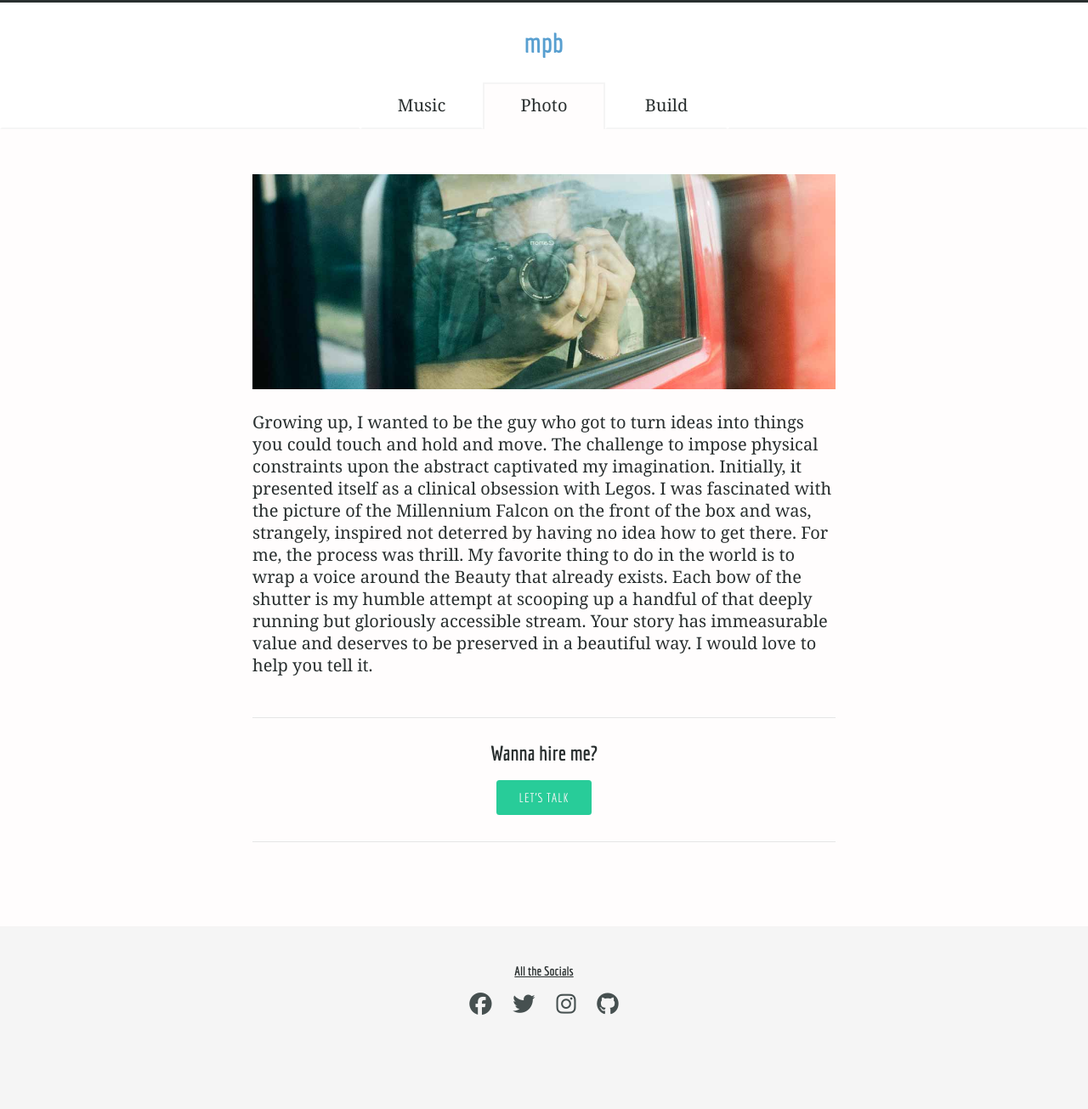
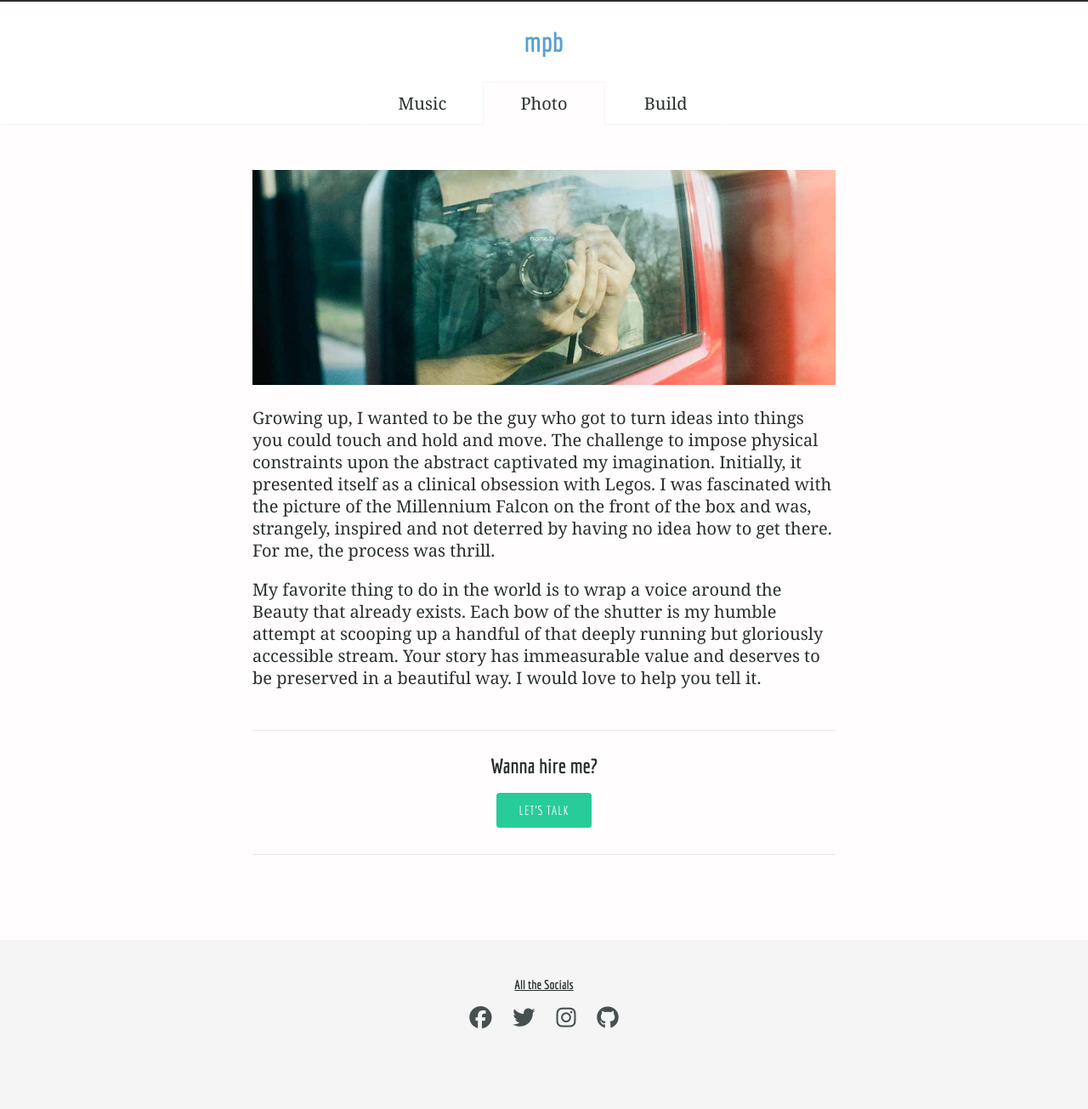
Before and after one commit to mattpbrock/mattpbrock.github.io, a Jekyll site: the page built from photo/index.html, in a window 1280 px wide. Shown: the whole page at 85% size. Built offline with Jekyll 4.4.1, drawn with Linux system fonts in a browser that asks for light colours; nearby versions of some CDN libraries; some web fonts are replaced; grey boxes are pictures that could not be loaded.

Commit message:
a few more tweaks

```diff
--- a/_sass/_layout/_nav.scss
+++ b/_sass/_layout/_nav.scss
@@ -4,7 +4,11 @@
 nav {
 
 	.nav {
-		display: flex;
+		display: -webkit-box;      /* OLD - iOS 6-, Safari 3.1-6 */
+	  display: -moz-box;         /* OLD - Firefox 19- (buggy but mostly works) */
+	  display: -ms-flexbox;      /* TWEENER - IE 10 */
+	  display: -webkit-flex;     /* NEW - Chrome */
+	  display: flex;             /* NEW, Spec - Opera 12.1, Firefox 20+ */
 		justify-content: center;
 		height: 100%;
 		margin: 0;
@@ -13,12 +17,20 @@
 
 		&__item {
 			@extend %nav__item;
-			flex: 1;
+			-webkit-box-flex: 1;      /* OLD - iOS 6-, Safari 3.1-6 */
+		  -moz-box-flex: 1;         /* OLD - Firefox 19- */
+		  -webkit-flex: 1;          /* Chrome */
+		  -ms-flex: 1;              /* IE 10 */
+		  flex: 1;                  /* NEW, Spec - Opera 12.1, Firefox 20+ */
 
 			&--spacer {
 				@include mq(mobile) { display: none; }
-				flex: 3;
 				@extend %nav__item;
+				-webkit-box-flex: 3;      /* OLD - iOS 6-, Safari 3.1-6 */
+			  -moz-box-flex: 3;         /* OLD - Firefox 19- */
+			  -webkit-flex: 3;          /* Chrome */
+			  -ms-flex: 3;              /* IE 10 */
+			  flex: 3;                  /* NEW, Spec - Opera 12.1, Firefox 20+ */
 			}
 
 			&--active {
@@ -33,7 +45,7 @@
 				@include mq(mobile) { padding: em($nav-link-pad-y) em($nav-link-pad-x--sm); }
 				display: inline-block;
 		    color: $color-text-base;
-				padding: em($nav-link-pad-y) em($nav-link-pad-x);
+				padding: em($nav-link-pad-y) em($nav-link-pad-x) em($nav-link-pad-y - 1px);
 				font-family: $font-stack-serif-yrsa;
 				font-weight: $font-weight-thin;
 			}
--- a/_sass/_utilities/_placeholders.scss
+++ b/_sass/_utilities/_placeholders.scss
@@ -7,11 +7,20 @@
 	box-sizing: border-box;
 	border: em($nav-border-width) solid transparent;
 	border-bottom: em($nav-border-width) solid $color-nav-border;
+/*
+	border-left-width: 0;
+	border-right-width: 0;
+*/
 	border-left-color: transparent;
 	border-right-color: transparent;
+
+	a {
+
+	}
 
 	&:not(.nav__item--active) a {
 		border-right: em($nav-border-width) solid transparent;
 		border-left: em($nav-border-width) solid transparent;
+// 		padding: em($nav-link-pad-y) em($nav-link-pad-x - 2 * $nav-border-width)
 	}
 }
--- a/_sass/_utilities/_variables.scss
+++ b/_sass/_utilities/_variables.scss
@@ -70,7 +70,7 @@
 $nav-link-pad-x--sm: 16px;
 $nav-link-pad-x: 25.9px;
 $nav-link-pad-y: 9.9px;
-$nav-border-width: 1.6px;
+$nav-border-width: 1.2px;
 
 //*	Transitions
 $transition-base: 51ms ease-out;
--- a/music/index.html
+++ b/music/index.html
@@ -10,7 +10,7 @@
 <p>Music has been part of who I am for a long, long time. Ever since my brother got his shiny red Flying V I've been enamored with the magical dance between notes and words.</p>
 
 <h3>My Album</h3>
-<p>I released my first studio album, <i>From the Land of Shadows</i> in March, 2013. Find it on <a href="https://itunes.apple.com/us/album/from-the-land-of-shadows/id608713713" title="Matt Brock's From the Land of Shadows on iTunes">iTunes</a>, <a href="https://open.spotify.com/album/5a8Rh1ZTDQeEZJwvHCXfsZ" title="Matt Brock's From the Land of Shadows on Spotify">Spotify</a>, and <a href="https://www.google.com/search?q=Matt+Brock+From+the+Land+of+Shadows" title="Just a Google search..." target="_blank">probably everywhere else</a>. If you'd like a physical copy, <a href="mailto:mattbrockmusic@gmail.com">let me know</a>; I'd be happy to mail you one!</p>
+<p>I released my first studio album, <i>From the Land of Shadows</i> in March, 2013. Listen below, or find it on <a href="https://itunes.apple.com/us/album/from-the-land-of-shadows/id608713713" title="Matt Brock's From the Land of Shadows on iTunes">iTunes</a>, <a href="https://open.spotify.com/album/5a8Rh1ZTDQeEZJwvHCXfsZ" title="Matt Brock's From the Land of Shadows on Spotify">Spotify</a>, and <a href="https://www.google.com/search?q=Matt+Brock+From+the+Land+of+Shadows" title="Just a Google search..." target="_blank">probably everywhere else</a>. If you'd like a physical copy, <a href="mailto:mattbrockmusic@gmail.com">let me know</a>; I'd be happy to mail you one!</p>
 <iframe class="spotify-player" src="https://open.spotify.com/embed?uri=spotify:album:5a8Rh1ZTDQeEZJwvHCXfsZ" width="300" height="442" frameborder="0" allowtransparency="true"></iframe>
 
 <h3>Leading Worship</h3>
--- a/photo/index.html
+++ b/photo/index.html
@@ -4,7 +4,8 @@
 bodyClass: photo
 ---
 <img class="page__banner" src="/img/mpb-page-banner-photo-1200px.jpg">
-<p>Growing up, I wanted to be the guy who got to turn ideas into things you could touch and hold and move. The challenge to impose physical constraints upon the abstract captivated my imagination. Initially, it presented itself as a clinical obsession with Legos. I was fascinated with the picture of the Millennium Falcon on the front of the box and was, strangely, inspired not deterred by having no idea how to get there. For me, the process was thrill. My favorite thing to do in the world is to wrap a voice around the Beauty that already exists. Each bow of the shutter is my humble attempt at scooping up a handful of that deeply running but gloriously accessible stream. Your story has immeasurable value and deserves to be preserved in a beautiful way. I would love to help you tell it.</p>
+<p>Growing up, I wanted to be the guy who got to turn ideas into things you could touch and hold and move. The challenge to impose physical constraints upon the abstract captivated my imagination. Initially, it presented itself as a clinical obsession with Legos. I was fascinated with the picture of the Millennium Falcon on the front of the box and was, strangely, inspired and not deterred by having no idea how to get there. For me, the process was thrill.</p>
+<p>My favorite thing to do in the world is to wrap a voice around the Beauty that already exists. Each bow of the shutter is my humble attempt at scooping up a handful of that deeply running but gloriously accessible stream. Your story has immeasurable value and deserves to be preserved in a beautiful way. I would love to help you tell it.</p>
 <div class="cta">
 	<h4 class="cta__heading">Wanna hire me?</h4>
 	<a class="button--booking" href="mailto:mattbrockphoto@gmail.com">Let's talk</a>
```
